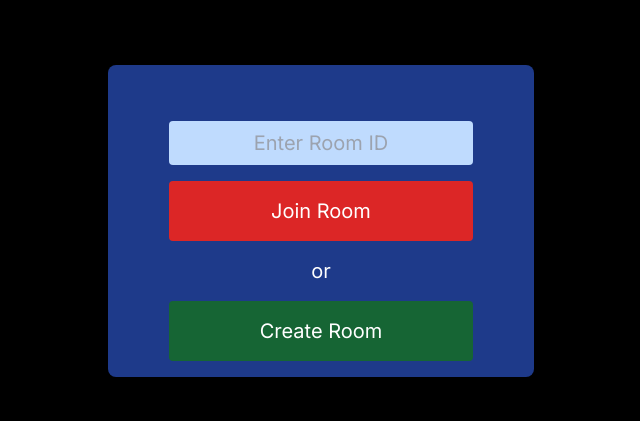
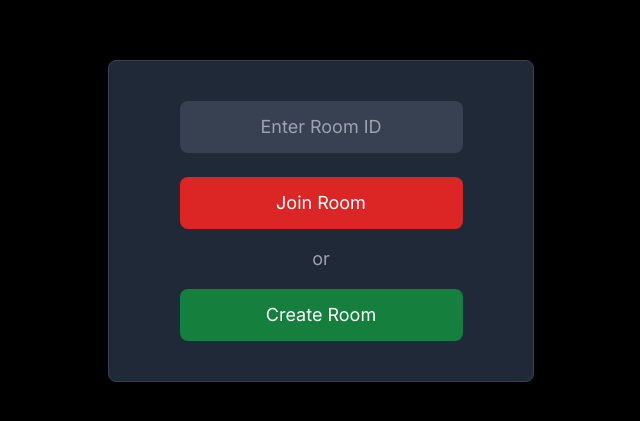
Before and after one commit to D-Atharv/WebRTC---Video-Call, a Next.js app: page / in a window 1280 px wide. Shown: the part 179-600 px from the top of the page, without its empty margins (319-959 px from the left). Built offline with nearby package versions, Linux system fonts and the light colour scheme; no server answers.

Commit message:
incorrect Id used in roomId and added css

```diff
--- a/app/page.tsx
+++ b/app/page.tsx
@@ -29,27 +29,26 @@ export default function Home() {
     }
   }
   return (
-    <div className="bg-black min-h-screen flex justify-center items-center border-black border-2">
+    <div className="bg-black min-h-screen flex justify-center items-center">
       <ToastContainer />
-      <div className="bg-blue-900 w-11/12 md:w-2/3 lg:w-1/3 h-1/2 flex flex-col justify-center items-center shadow-lg rounded-lg">
-        {/* <h1 className="text-white text-3xl font-bold text-center p-4">Video Call</h1> */}
-        <div className="flex flex-col items-center mt-10 p-4">
+      <div className="bg-gray-800 w-11/12 md:w-2/3 lg:w-1/3 h-1/2 flex flex-col justify-center items-center shadow-xl rounded-lg border border-gray-700">
+        <div className="flex flex-col items-center my-auto p-10">
           <input
             type="text"
             placeholder="Enter Room ID"
             onChange={(e) => setRoomId(e.target.value)}
             value={roomId}
-            className="text-xl text-center text-black w-full bg-blue-200 p-2 mb-2 rounded focus:outline-none focus:ring-2 focus:ring-blue-500"
+            className="text-lg text-center text-white w-full bg-gray-700 p-3 mb-4 rounded-lg focus:outline-none focus:ring-2 focus:ring-gray-500 transition duration-200 ease-in-out"
           />
           <button
             onClick={join}
-            className="text-xl bg-red-600 text-white p-4 w-full mt-2 hover:bg-red-700 focus:outline-none focus:ring-2 focus:ring-red-500 rounded transition duration-150 ease-in-out">
+            className="text-lg bg-red-600 text-white p-3 w-full mt-2 rounded-lg hover:bg-gray-500 focus:outline-none focus:ring-2 focus:ring-gray-400 transition duration-200 ease-in-out">
             Join Room
           </button>
-          <h1 className="text-xl text-white my-4">or</h1>
+          <h1 className="text-lg text-gray-400 my-4">or</h1>
           <button
             onClick={createAndJoin}
-            className="text-xl bg-green-800 text-white p-4 w-full hover:bg-green-900 focus:outline-none focus:ring-2 focus:ring-green-500 rounded transition duration-150 ease-in-out">
+            className="text-lg bg-green-700 text-white p-3 w-full rounded-lg hover:bg-gray-600 focus:outline-none focus:ring-2 focus:ring-gray-500 transition duration-200 ease-in-out">
             Create Room
           </button>
         </div>
--- a/app/roomId/[roomId]/page.tsx
+++ b/app/roomId/[roomId]/page.tsx
@@ -34,7 +34,7 @@ const Room = () => {
 
                 setVideoStream((prev: any) => ({
                     ...prev,
-                    [myPeerId]: {
+                    [newUserId]: {
                         url: stream,
                         muted: false,
                         playing: true
@@ -66,7 +66,7 @@ const Room = () => {
                 console.log(`incoming streaming from other user peerId ${callerId}`);
                 setVideoStream((prev: any) => ({
                     ...prev,
-                    [myPeerId]: {
+                    [callerId]: {
                         url: stream,
                         muted: false,
                         playing: true
@@ -92,25 +92,33 @@ const Room = () => {
     }, [myPeerId, stream, setVideoStream])
 
     if (!stream) {
-        return <div>Loading stream, please wait...</div>;
+        return (
+            <div className="flex items-center justify-center h-screen bg-gray-900">
+                <div className="text-lg text-gray-200 bg-gray-800 py-3 px-6 rounded-lg shadow-lg animate-pulse">
+                    Loading stream, please wait...
+                </div>
+            </div>
+        );
     }
 
     return (
         <>
-            <div className="flex flex-col justify-center items-center p-8 bg-blue-400 h-screen">
-                <h1 className="text-3xl text-center">Inside Room</h1>
+            <div className="flex flex-col items-center justify-center p-8 bg-gray-900 min-h-screen">
+                <h1 className="text-4xl font-semibold text-center text-white mb-8">Inside Room</h1>
                 {Object.keys(videoStream).map((videoStreamId: any) => {
                     const { url, muted, playing } = videoStream[videoStreamId];
                     return (
-                        <div key={videoStreamId} className="p-4 ">
+                        <div
+                            key={videoStreamId}
+                            className="p-4 w-full max-w-2xl shadow-xl bg-gray-800 bg-opacity-80 backdrop-blur-sm rounded-lg transition duration-300 ease-in-out transform hover:-translate-y-1 hover:scale-101"
+                        >
                             <VideoPlayer key={videoStreamId} url={url} muted={muted} playing={playing} />
                         </div>
-
-                    )
+                    );
                 })}
             </div>
         </>
-    )
+    );
 }
 
 export default Room;
```
